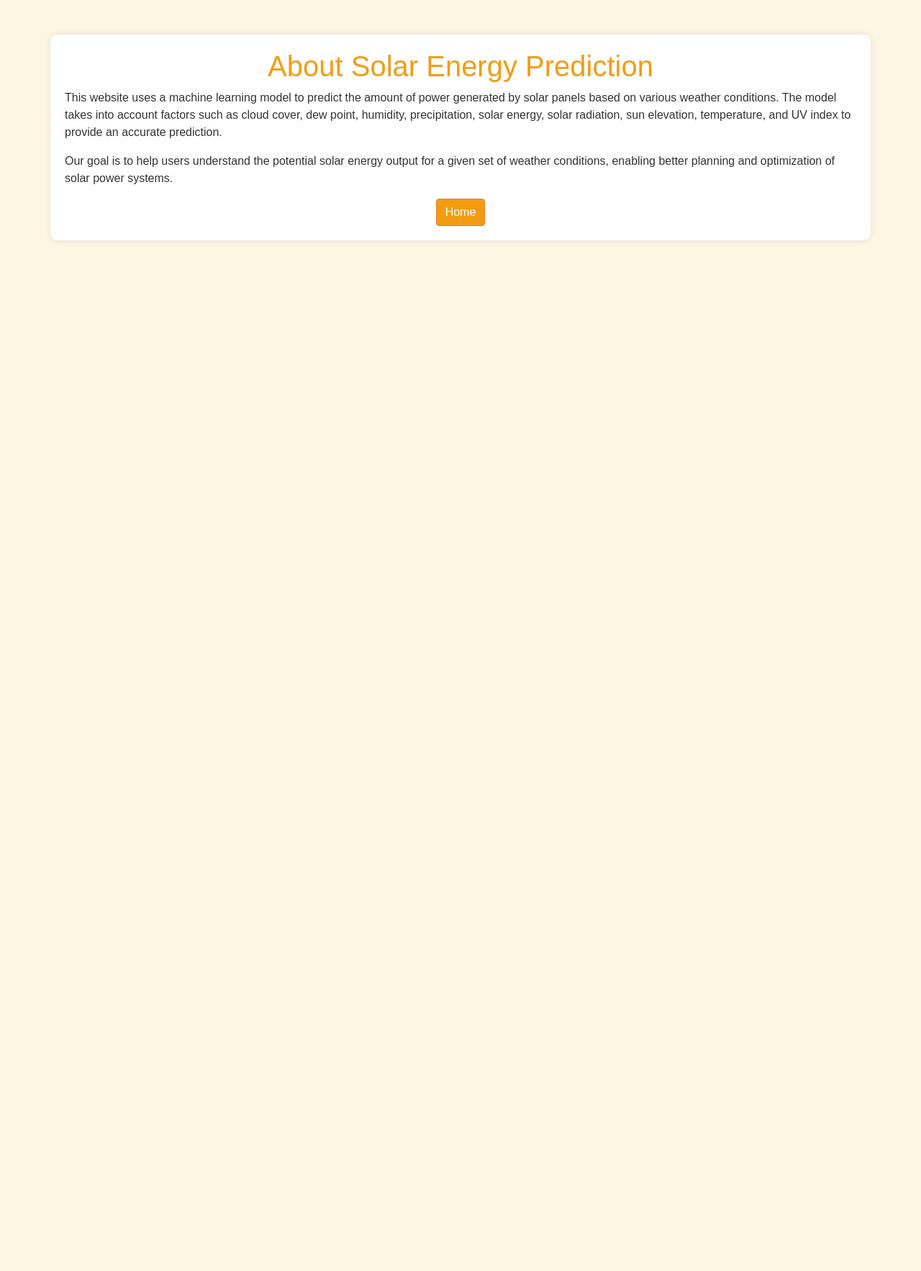
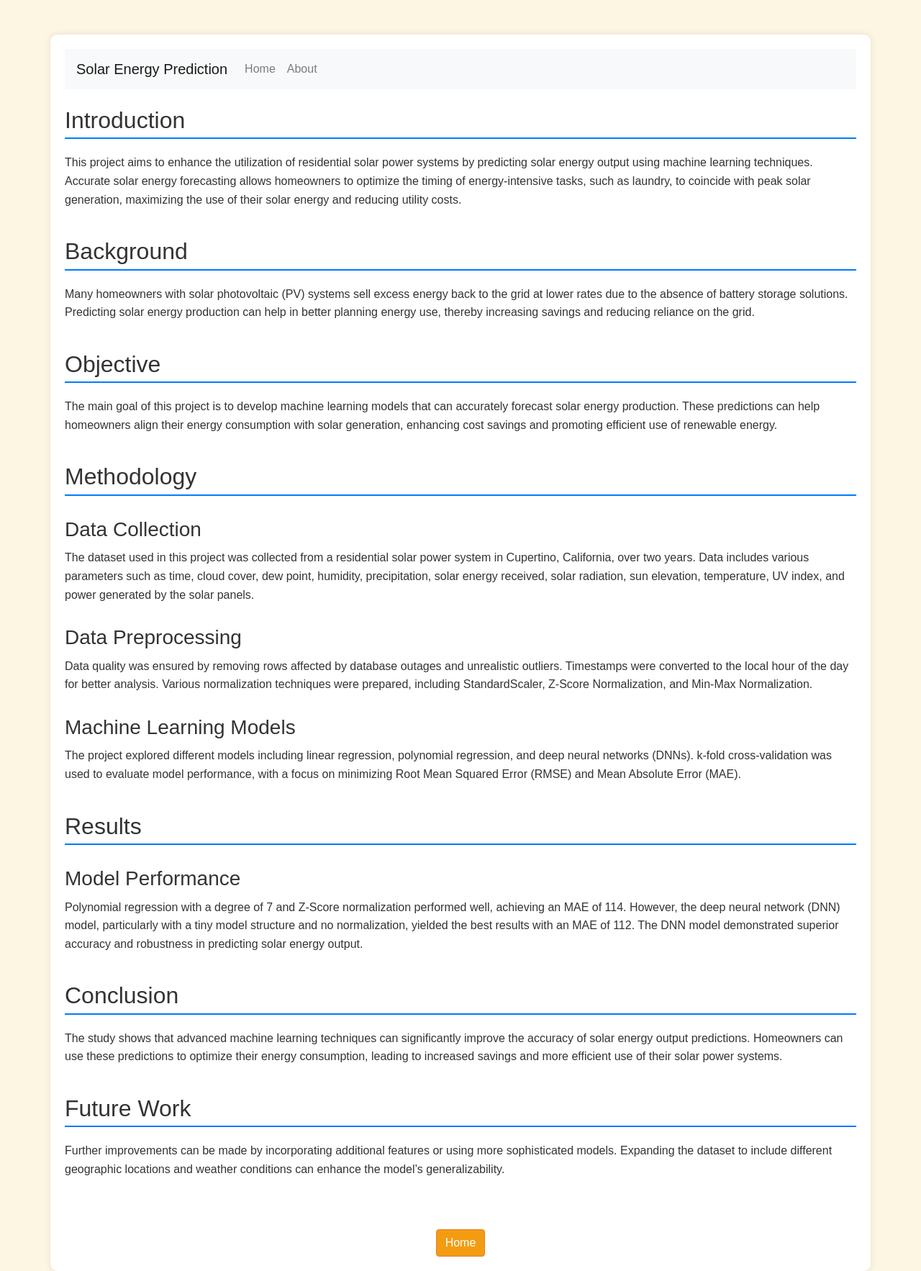
Before and after one commit to GitYaw/Solar-Powered, a Flask app: page /about in a window 1280 px wide. Shown: the whole page at 72% size. Before the commit the page ends 334 px from the top, so only its background shows below. Run offline with Flask 3, Linux system fonts and the light colour scheme; some libraries are stand-ins or nearby versions.

```diff
--- a/templates/about.html
+++ b/templates/about.html
@@ -6,14 +6,94 @@
     <link href="https://maxcdn.bootstrapcdn.com/bootstrap/4.5.2/css/bootstrap.min.css" rel="stylesheet">
     <link href="{{ url_for('static', filename='styles.css') }}" rel="stylesheet">
     <title>About Solar Energy Prediction</title>
+    <style>
+        /* Custom styles for the About page */
+        .about-section {
+            margin-bottom: 40px;
+        }
+        .about-section h2 {
+            border-bottom: 2px solid #007bff;
+            padding-bottom: 5px;
+            margin-bottom: 20px;
+        }
+        .about-section p {
+            font-size: 16px;
+            line-height: 1.6;
+        }
+        .about-section h3 {
+            margin-top: 30px;
+            margin-bottom: 10px;
+        }
+        .btn-home {
+            margin-top: 30px;
+        }
+    </style>
 </head>
 <body>
     <div class="container mt-5">
-        <h1>About Solar Energy Prediction</h1>
-        <p>This website uses a machine learning model to predict the amount of power generated by solar panels based on various weather conditions. The model takes into account factors such as cloud cover, dew point, humidity, precipitation, solar energy, solar radiation, sun elevation, temperature, and UV index to provide an accurate prediction.</p>
-        <p>Our goal is to help users understand the potential solar energy output for a given set of weather conditions, enabling better planning and optimization of solar power systems.</p>
+        <nav class="navbar navbar-expand-lg navbar-light bg-light mb-4">
+            <a class="navbar-brand" href="#">Solar Energy Prediction</a>
+            <div class="collapse navbar-collapse">
+                <ul class="navbar-nav mr-auto">
+                    <li class="nav-item">
+                        <a class="nav-link" href="/">Home</a>
+                    </li>
+                    <li class="nav-item">
+                        <a class="nav-link" href="/about">About</a>
+                    </li>
+                </ul>
+            </div>
+        </nav>
+
+        <div class="about-section">
+            <h2>Introduction</h2>
+            <p>This project aims to enhance the utilization of residential solar power systems by predicting solar energy output using machine learning techniques. Accurate solar energy forecasting allows homeowners to optimize the timing of energy-intensive tasks, such as laundry, to coincide with peak solar generation, maximizing the use of their solar energy and reducing utility costs.</p>
+        </div>
+
+        <div class="about-section">
+            <h2>Background</h2>
+            <p>Many homeowners with solar photovoltaic (PV) systems sell excess energy back to the grid at lower rates due to the absence of battery storage solutions. Predicting solar energy production can help in better planning energy use, thereby increasing savings and reducing reliance on the grid.</p>
+        </div>
+
+        <div class="about-section">
+            <h2>Objective</h2>
+            <p>The main goal of this project is to develop machine learning models that can accurately forecast solar energy production. These predictions can help homeowners align their energy consumption with solar generation, enhancing cost savings and promoting efficient use of renewable energy.</p>
+        </div>
+
+        <div class="about-section">
+            <h2>Methodology</h2>
+            <h3>Data Collection</h3>
+            <p>The dataset used in this project was collected from a residential solar power system in Cupertino, California, over two years. Data includes various parameters such as time, cloud cover, dew point, humidity, precipitation, solar energy received, solar radiation, sun elevation, temperature, UV index, and power generated by the solar panels.</p>
+
+            <h3>Data Preprocessing</h3>
+            <p>Data quality was ensured by removing rows affected by database outages and unrealistic outliers. Timestamps were converted to the local hour of the day for better analysis. Various normalization techniques were prepared, including StandardScaler, Z-Score Normalization, and Min-Max Normalization.</p>
+
+            <h3>Machine Learning Models</h3>
+            <p>The project explored different models including linear regression, polynomial regression, and deep neural networks (DNNs). k-fold cross-validation was used to evaluate model performance, with a focus on minimizing Root Mean Squared Error (RMSE) and Mean Absolute Error (MAE).</p>
+        </div>
+
+        <div class="about-section">
+            <h2>Results</h2>
+            <h3>Model Performance</h3>
+            <p>Polynomial regression with a degree of 7 and Z-Score normalization performed well, achieving an MAE of 114. However, the deep neural network (DNN) model, particularly with a tiny model structure and no normalization, yielded the best results with an MAE of 112. The DNN model demonstrated superior accuracy and robustness in predicting solar energy output.</p>
+        </div>
+
+        <div class="about-section">
+            <h2>Conclusion</h2>
+            <p>The study shows that advanced machine learning techniques can significantly improve the accuracy of solar energy output predictions. Homeowners can use these predictions to optimize their energy consumption, leading to increased savings and more efficient use of their solar power systems.</p>
+        </div>
+
+        <div class="about-section">
+            <h2>Future Work</h2>
+            <p>Further improvements can be made by incorporating additional features or using more sophisticated models. Expanding the dataset to include different geographic locations and weather conditions can enhance the model’s generalizability.</p>
+        </div>
+
+        <!-- <div class="about-section">
+            <h2>Acknowledgments</h2>
+        </div> -->
+
         <div class="text-center">
-            <a href="/" class="btn btn-primary">Home</a>
+            <a href="/" class="btn btn-primary btn-home">Home</a>
         </div>
     </div>
 
```
